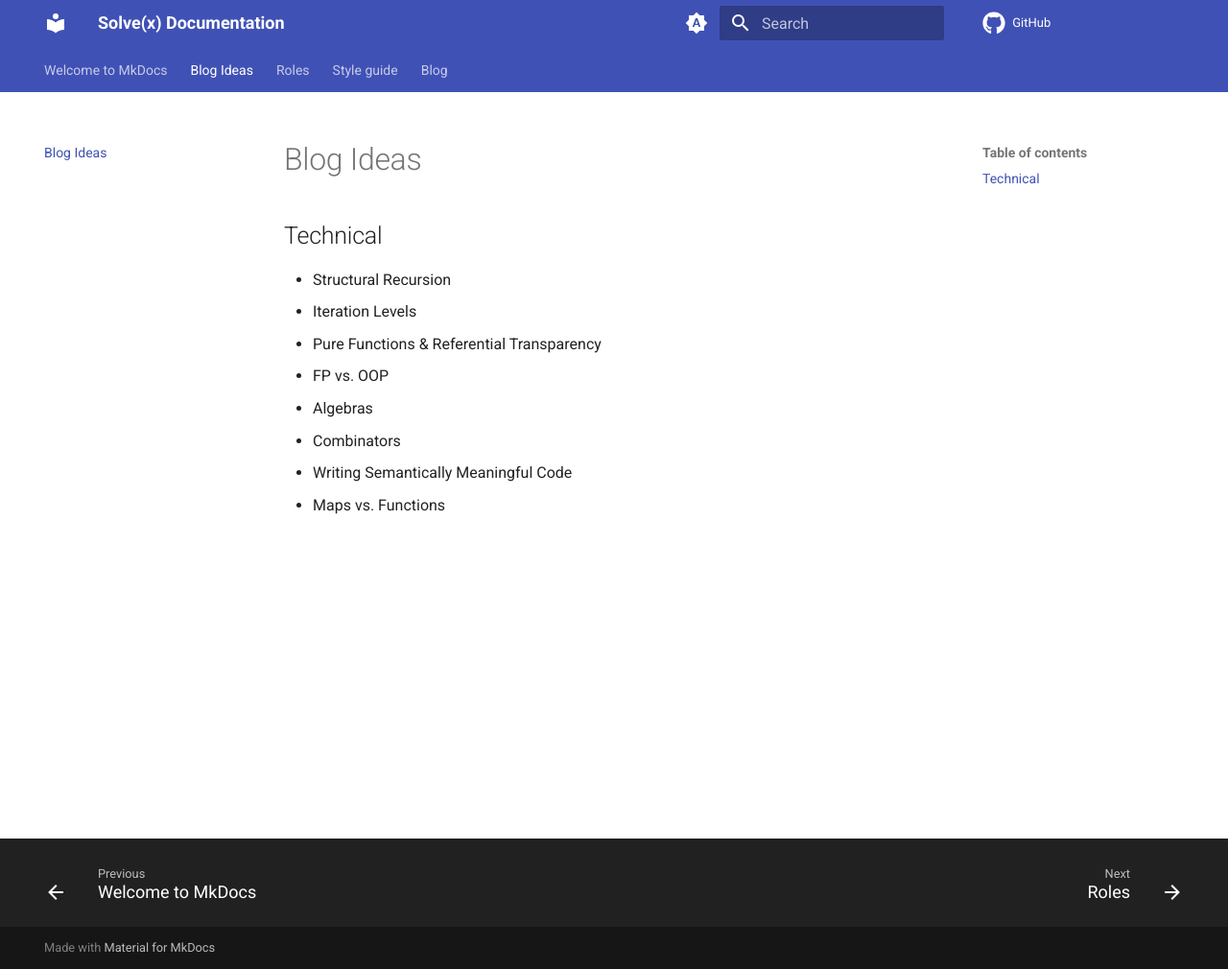
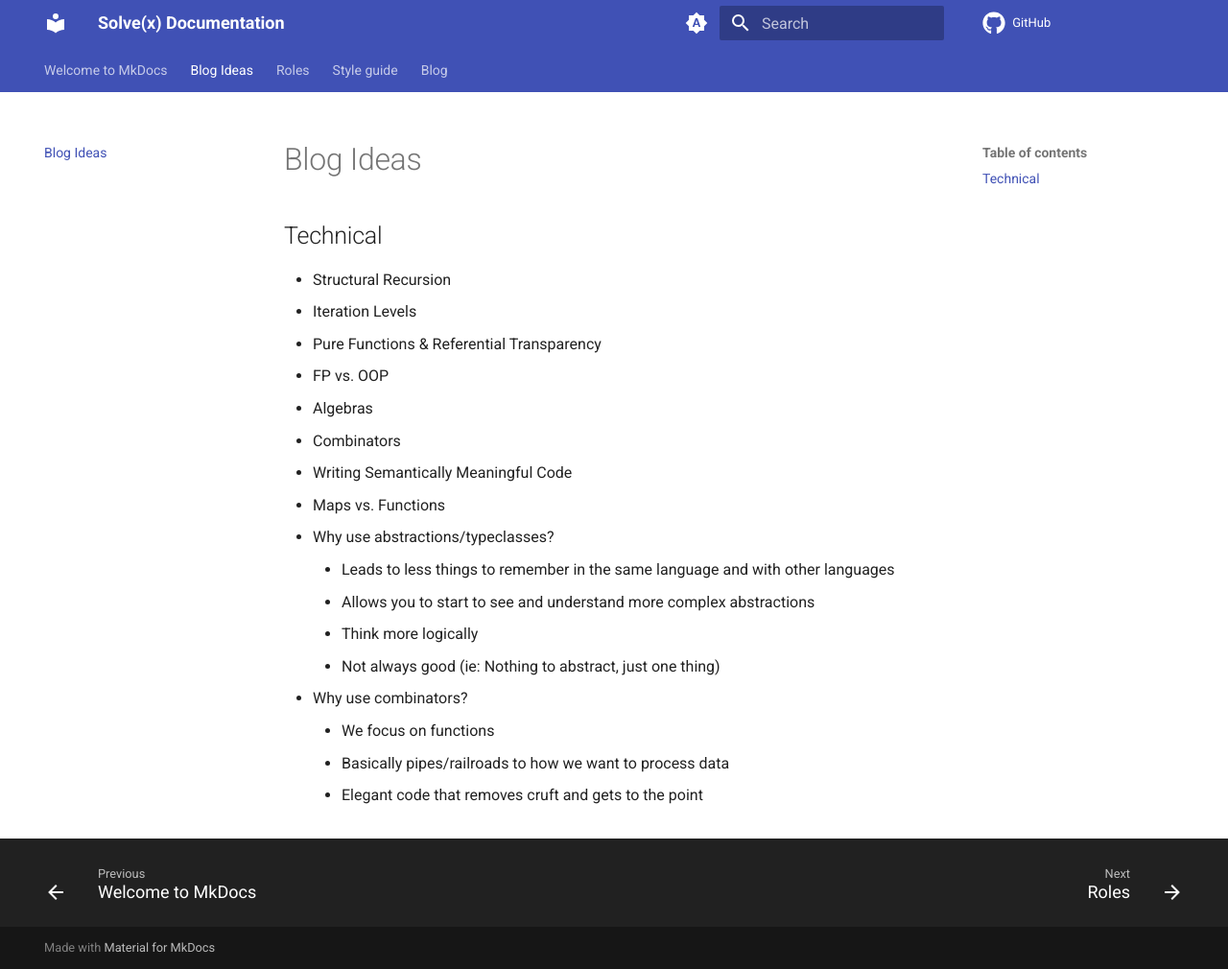
Before and after one commit to solvex-software/solvex-internal-documentation, an MkDocs documentation site: the page built from docs/blog-ideas.md, in a window 1280 px wide and 1010 px high. Shown: the whole window at 96% size. Built offline with MkDocs 1.6.1 and Material for MkDocs 9.7.7, drawn with Linux system fonts in a browser that asks for light colours; comment, search, counter and statistics services are not loaded.

Commit message:
Update blog-ideas.md

```diff
--- a/docs/blog-ideas.md
+++ b/docs/blog-ideas.md
@@ -9,3 +9,12 @@
 - Combinators
 - Writing Semantically Meaningful Code
 - Maps vs. Functions
+- Why use abstractions/typeclasses?
+    - Leads to less things to remember in the same language and with other languages
+    - Allows you to start to see and understand more complex abstractions
+    - Think more logically
+    - Not always good (ie: Nothing to abstract, just one thing)
+- Why use combinators?
+    - We focus on functions
+    - Basically pipes/railroads to how we want to process data
+    - Elegant code that removes cruft and gets to the point
```
